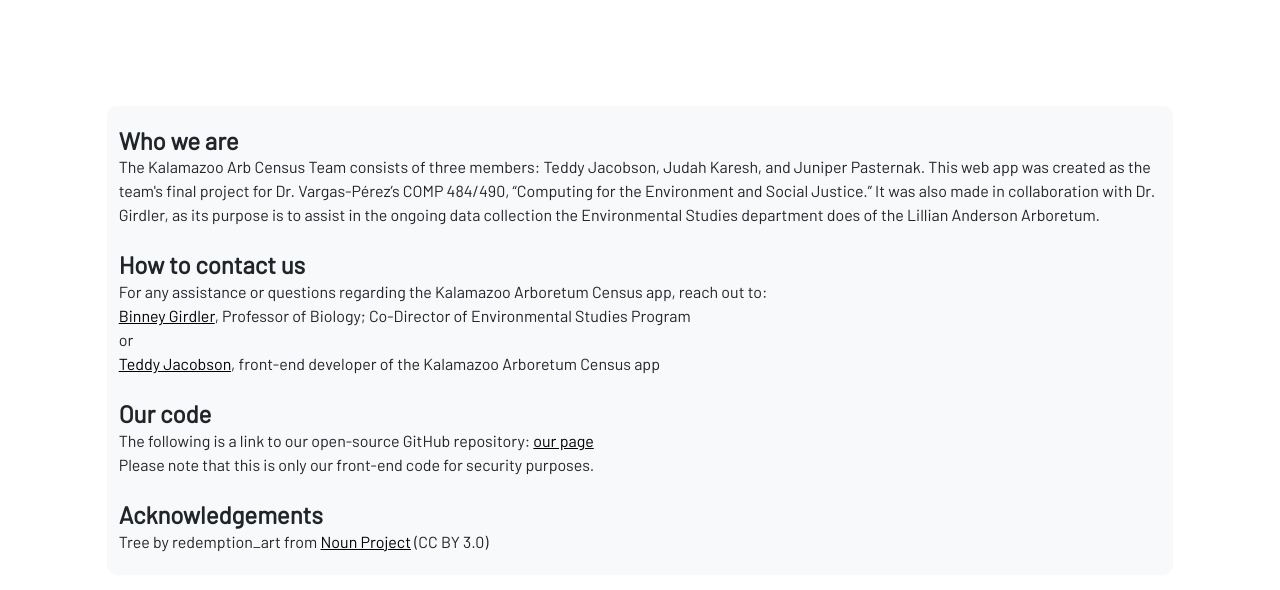
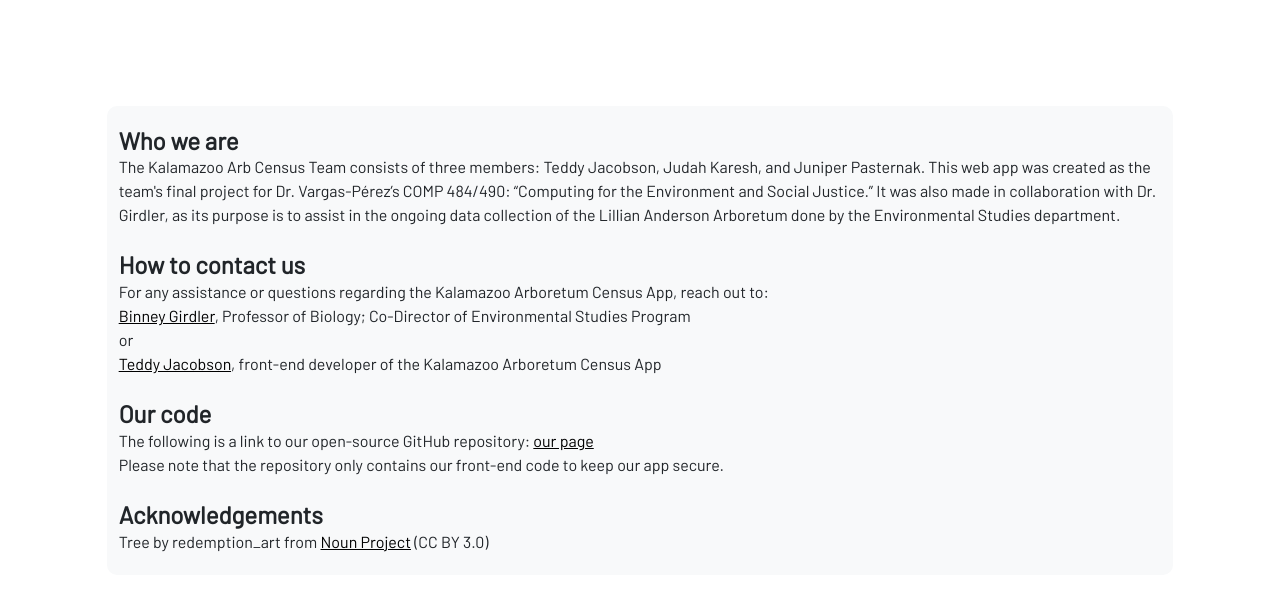
Before and after one commit to kArbCensus/kArbCensus.github.io, a website with bundled scripts: page about/index.html in a window 1280 px wide. Shown: the part 334-924 px from the top of the page. Built offline with nearby package versions, Linux system fonts and the light colour scheme; a script that the page names is missing.

Commit message:
Make spelling adjustments to the About Us page

```diff
--- a/about/index.html
+++ b/about/index.html
@@ -63,10 +63,10 @@
             <div class="col-1"></div>
             <div class="col-10 bg-light">
                 <p>The Kalamazoo Arb Census Team consists of three members: Teddy Jacobson, Judah Karesh, and Juniper
-                    Pasternak. This web app was created as the team's final project for Dr. Vargas-Pérez’s COMP 484/490,
+                    Pasternak. This web app was created as the team's final project for Dr. Vargas-Pérez’s COMP 484/490:
                     “Computing for the Environment and Social Justice.” It was also made in collaboration with Dr.
-                    Girdler, as its purpose is to assist in the ongoing data collection the Environmental Studies
-                    department does of the Lillian Anderson Arboretum. </p>
+                    Girdler, as its purpose is to assist in the ongoing data collection of the Lillian Anderson
+                    Arboretum done by the Environmental Studies department. </p>
             </div>
             <div class="col-1"></div>
         </div>
@@ -93,7 +93,7 @@
         <div class="row">
             <div class="col-1"></div>
             <div class="col-10 bg-light">
-                <p>For any assistance or questions regarding the Kalamazoo Arboretum Census app, reach out to:</p>
+                <p>For any assistance or questions regarding the Kalamazoo Arboretum Census App, reach out to:</p>
                 <p><a href="https://biology.kzoo.edu/faculty-staff/bgirdler/" id="name-link"
                         aria-label="Goto Dr. Girdler's page">Binney Girdler</a>,
                     Professor of Biology;
@@ -102,7 +102,7 @@
                 <p><a href="mailto: teddy.jacobson23@kzoo.edu" id="name-link" aria-label="Email Teddy">Teddy
                         Jacobson</a>, front-end developer of
                     the Kalamazoo
-                    Arboretum Census app</p>
+                    Arboretum Census App</p>
             </div>
             <div class="col-1"></div>
         </div>
@@ -129,7 +129,7 @@
                 <p>The following is a link to our open-source GitHub repository: <a
                         href="https://github.com/kArbCensus/kArbCensus.github.io" id="name-link"
                         aria-label="See our GitHub repository">our page</a></p>
-                <p>Please note that this is only our front-end code for security purposes.</p>
+                <p>Please note that the repository only contains our front-end code to keep our app secure.</p>
             </div>
             <div class="col-1"></div>
         </div>
@@ -153,8 +153,9 @@
         <div class="row">
             <div class="col-1"></div>
             <div class="col-10 bg-light" style="border-bottom-left-radius: 10px;border-bottom-right-radius: 10px;">
-                <p style="margin-bottom: 2%;">Tree by redemption_art from <a href="https://thenounproject.com/icon/tree-7359759/" target="_blank"
-                        title="Tree Icons" id="name-link" aria-label="Further info on the tree symbol">Noun
+                <p style="margin-bottom: 2%;">Tree by redemption_art from <a
+                        href="https://thenounproject.com/icon/tree-7359759/" target="_blank" title="Tree Icons"
+                        id="name-link" aria-label="Further info on the tree symbol">Noun
                         Project</a> (CC BY 3.0) </p>
             </div>
             <div class="col-1"></div>
```
